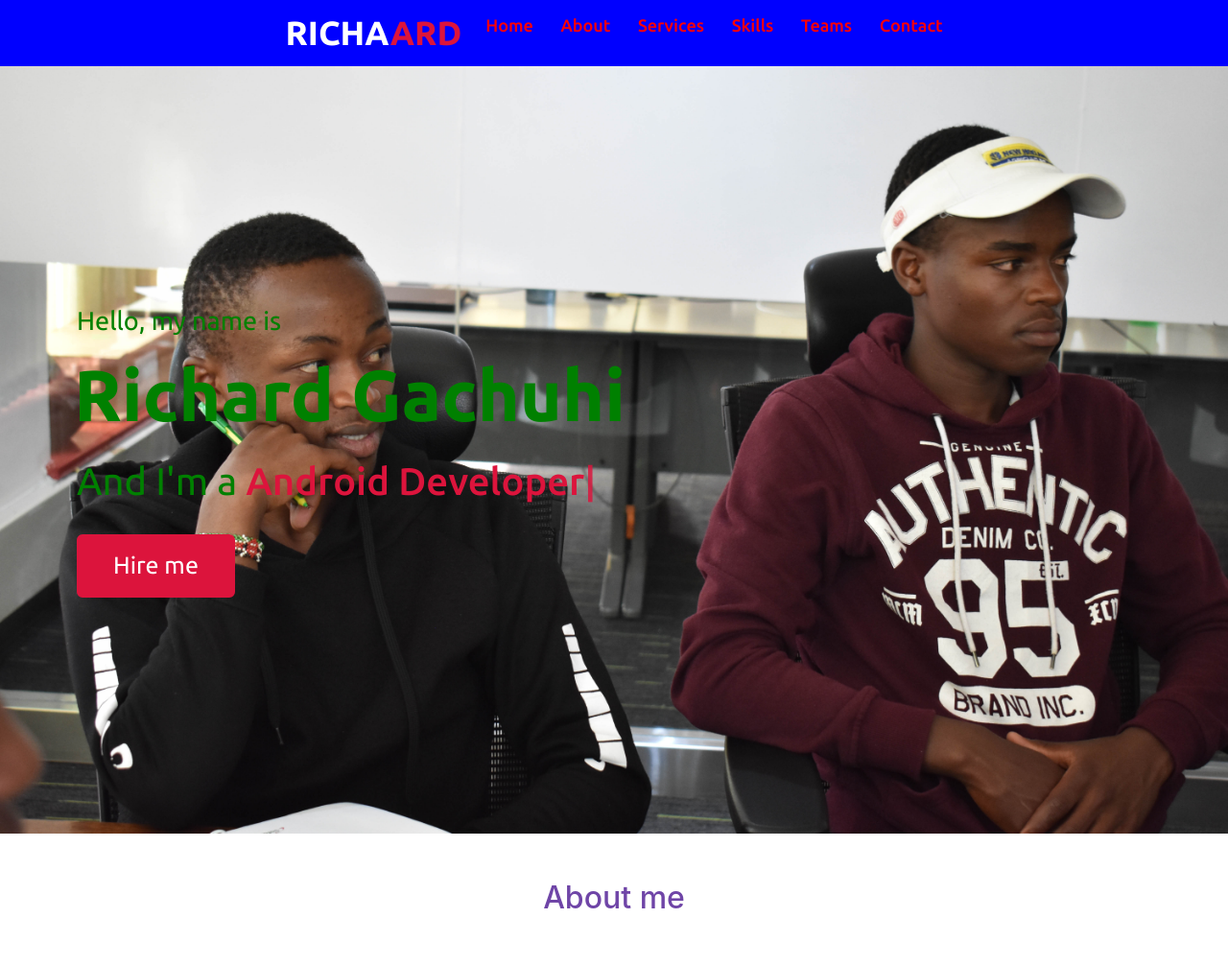
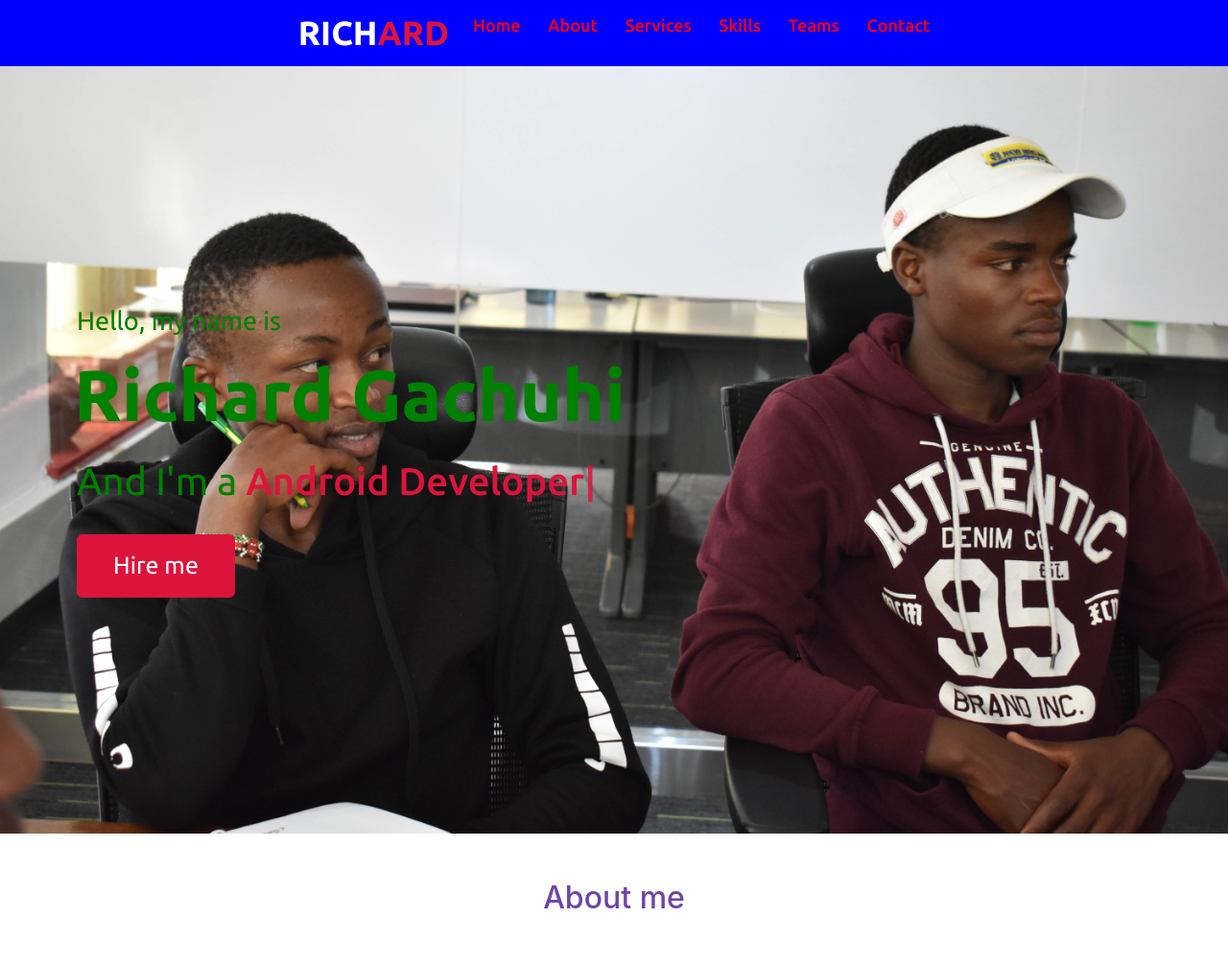
Before and after one commit to richie060/richie060blog, a plain HTML site: page index.html in a window 1280 px wide. Shown: the top 1006 px of the page at 96% size. Drawn offline with nearby package versions, Linux system fonts and the light colour scheme; a web font is replaced by a local one.

Commit message:
Update index.html

```diff
--- a/index.html
+++ b/index.html
@@ -27,7 +27,7 @@
 <nav class="navbar">
         <div class="max-width">
         <div class="logo">
-<a href="#">RICHA<span>ARD</span></a></div>
+<a href="#">RICH<span>ARD</span></a></div>
 <ul class="menu">
 <li><a href="#home" class="menu-btn">Home</a></li>
 <li><a href="#about" class="menu-btn">About</a></li>
```
